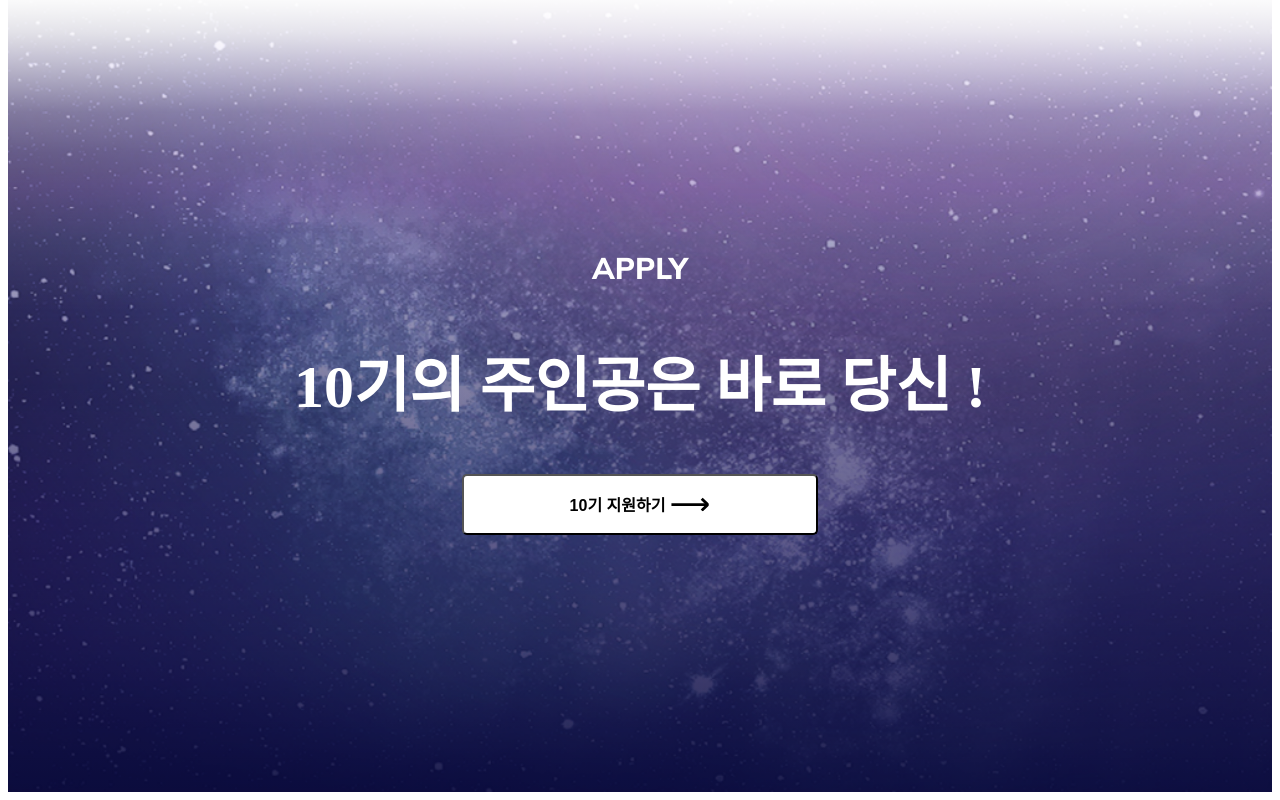
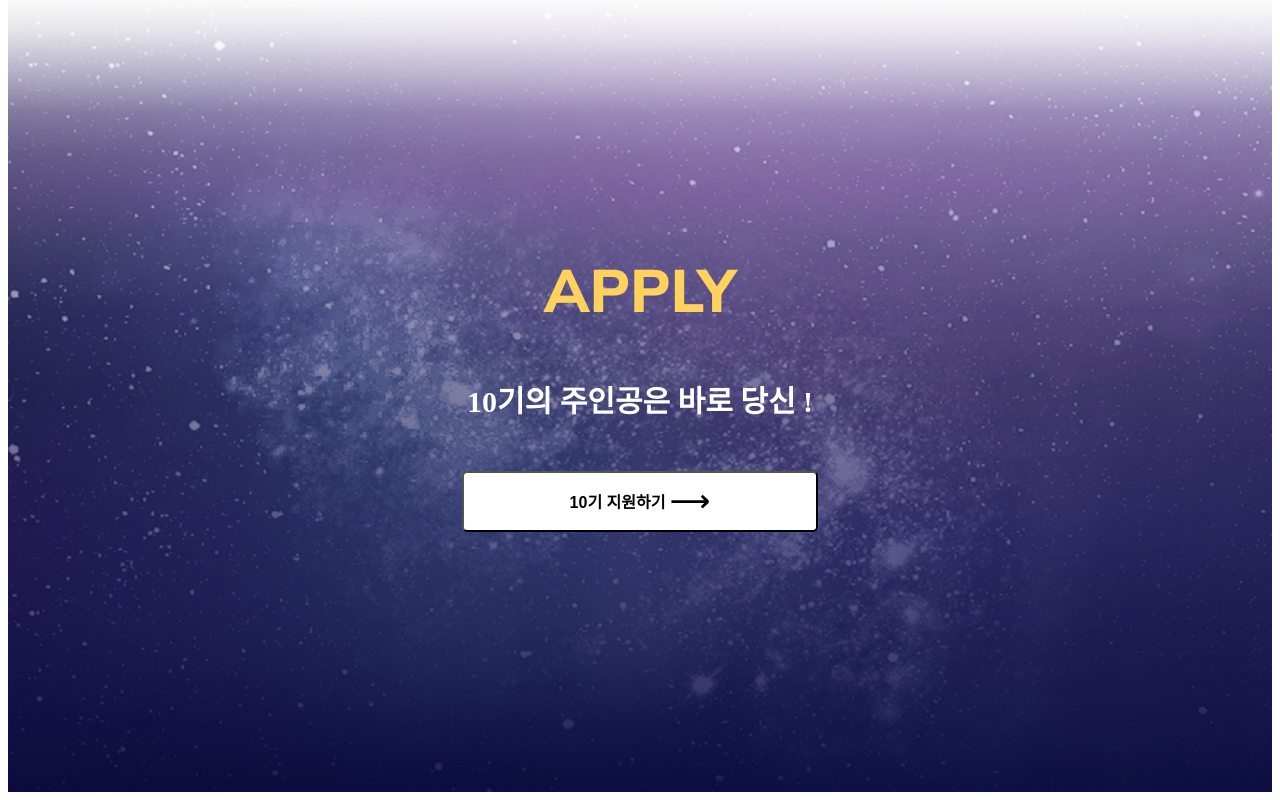
Before and after one commit to mju-likelion/nana, a Next.js app: page / in a window 1280 px wide. Shown: the part 7818-8618 px from the top of the page. Built offline with nearby package versions, Linux system fonts and the light colour scheme.

Commit message:
style : 텍스트 색상 및 사이즈 변경

```diff
--- a/components/Apply.js
+++ b/components/Apply.js
@@ -53,8 +53,8 @@
     margin-bottom: -20px;
   }
   font-family: 'Mulish-ExtraBold';
-  font-size: 30px;
-  color: white;
+  font-size: 60px;
+  color: #FFD25D;
 `;
 
 const ApplyText = styled.div`
@@ -62,7 +62,7 @@
     font-size: 20px;
     margin-bottom: 30px;
   }
-  font-size: 60px;
+  font-size: 30px;
   font-weight: 800;
   color: white;
   margin: 50px auto;
```
